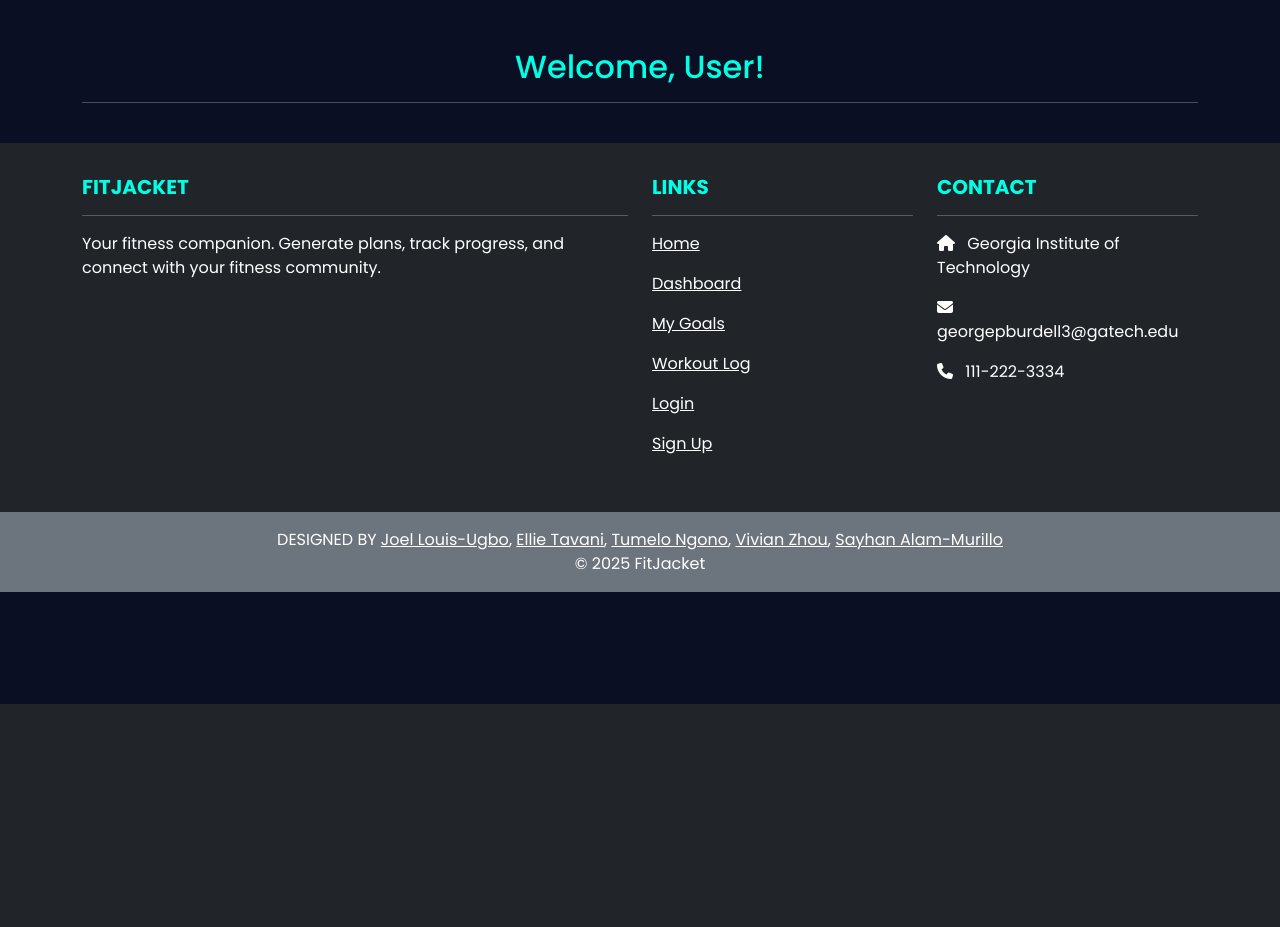
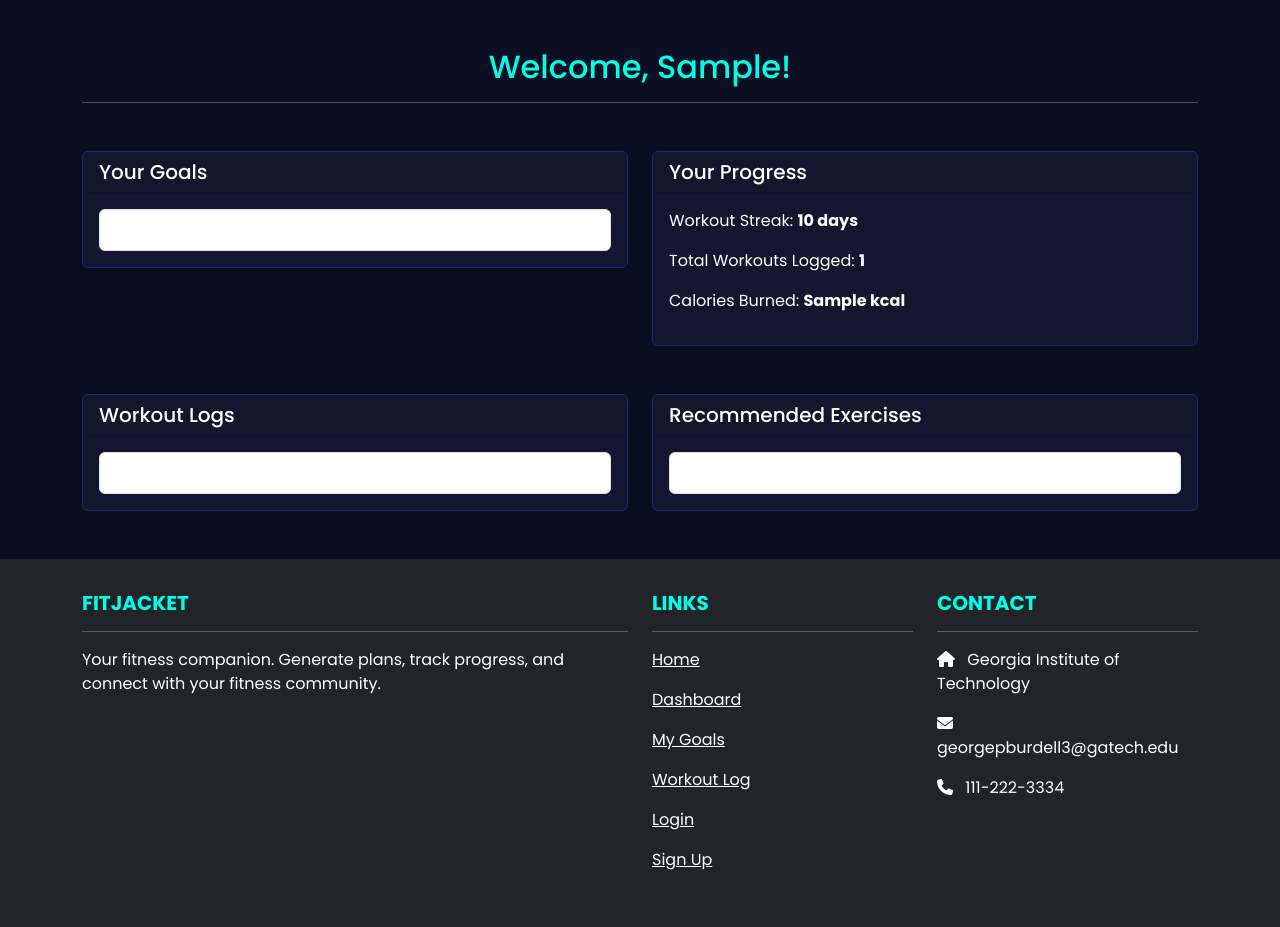
Before and after one commit to TumeloN1/FitJacket, a Django app: template dashboard/templates/dashboard/dashboard.html in a window 1280 px wide. Shown: the part 96-1023 px from the top of the page. Before the commit the page ends 800 px from the top, so only its background shows below. Run offline with Django 3.2, Linux system fonts and the light colour scheme; the template is opened without the code that fills it: most values are stand-ins (such as "Sample title", 1, 10 or a date in 2020); some libraries are stand-ins or nearby versions.

Commit message:
basic dashboard ui

```diff
--- a/dashboard/templates/dashboard/dashboard.html
+++ b/dashboard/templates/dashboard/dashboard.html
@@ -3,8 +3,87 @@
 {% block content %}
 
 <div class="container mt-4">
-    <h2 class="text-center">Welcome, User!</h2>
+    <h2 class="text-center">Welcome, {{ first_name }}!</h2>
     <hr/>
 
+    <!-- Dashboard Sections -->
+    <div class="row mt-5">
+        <!-- Goals Section -->
+        <div class="col-md-6 mb-4">
+            <div class="card shadow-sm">
+                <div class="card-header text-white">
+                    <h5 class="card-title mb-0">Your Goals</h5>
+                </div>
+                <div class="card-body">
+                    <ul class="list-group">
+                        {% for goal in goals %}
+                        <li class="list-group-item">
+                            <strong>{{ goal.title }}</strong> - {{ goal.description }}
+                        </li>
+                        {% empty %}
+                        <p class="text-muted">No goals set yet. <a href="{% url 'goals:goal_home' %}">Set a goal</a>.</p>
+                        {% endfor %}
+                    </ul>
+                </div>
+            </div>
+        </div>
+
+        <!-- Progress Section -->
+        <div class="col-md-6 mb-4">
+            <div class="card shadow-sm">
+                <div class="card-header text-white">
+                    <h5 class="card-title mb-0">Your Progress</h5>
+                </div>
+                <div class="card-body">
+                    <p>Workout Streak: <strong>{{ progress.streak }} days</strong></p>
+                    <p>Total Workouts Logged: <strong>{{ progress.total_workouts }}</strong></p>
+                    <p>Calories Burned: <strong>{{ progress.calories_burned }} kcal</strong></p>
+                </div>
+            </div>
+        </div>
+    </div>
+
+    <div class="row mt-4">
+        <!-- Workout Logs Section -->
+        <div class="col-md-6 mb-4">
+            <div class="card shadow-sm">
+                <div class="card-header text-dark">
+                    <h5 class="card-title mb-0">Workout Logs</h5>
+                </div>
+                <div class="card-body">
+                    <ul class="list-group">
+                        {% for log in workout_logs %}
+                        <li class="list-group-item">
+                            <strong>{{ log.date }}</strong>: {{ log.description }}
+                        </li>
+                        {% empty %}
+                        <p class="text-muted">No workout logs yet. <a href="{% url 'workouts:log_workout' %}">Log a workout</a>.</p>
+                        {% endfor %}
+                    </ul>
+                </div>
+            </div>
+        </div>
+
+        <!-- Recommended Exercises Section -->
+        <div class="col-md-6 mb-4">
+            <div class="card shadow-sm">
+                <div class="card-header text-white">
+                    <h5 class="card-title mb-0">Recommended Exercises</h5>
+                </div>
+                <div class="card-body">
+                    <ul class="list-group">
+                        {% for exercise in recommended_exercises %}
+                        <li class="list-group-item">
+                            <strong>{{ exercise.name }}</strong> - {{ exercise.description }}
+                        </li>
+                        {% empty %}
+                        <p class="text-muted">No recommendations yet. <a href="{% url 'workouts:exercise_list' %}">Explore exercises</a>.</p>
+                        {% endfor %}
+                    </ul>
+                </div>
+            </div>
+        </div>
+    </div>
 </div>
+
 {% endblock %}
--- a/dashboard/views.py
+++ b/dashboard/views.py
@@ -3,6 +3,7 @@
 
 @login_required
 def view_dashboard(request):
-    return render(request, 'dashboard/dashboard.html')
+    first_name = request.user.username
+    return render(request, 'dashboard/dashboard.html' , {'first_name': first_name})
 
 # Create your exercise_views here.
```
Also changed, not shown: dashboard/static/dashboard/dashboard.css (added), db.sqlite3.
